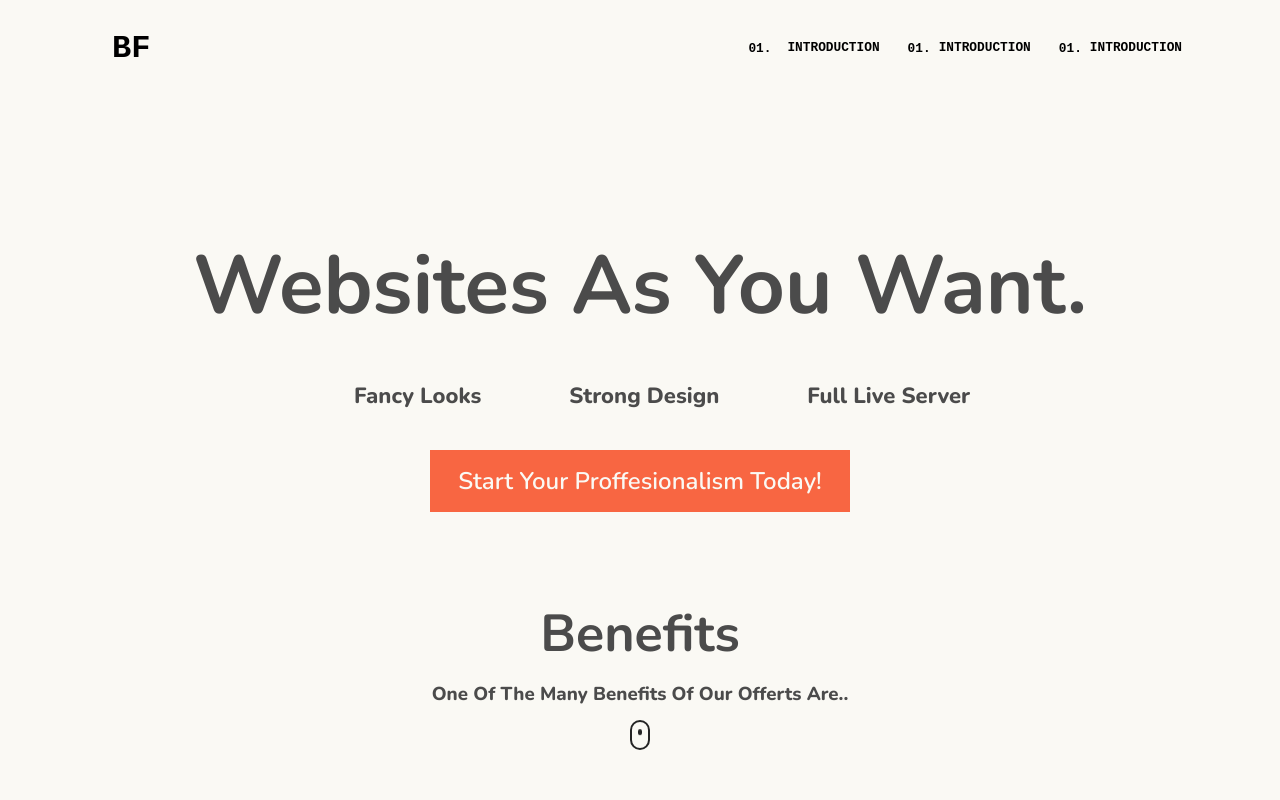
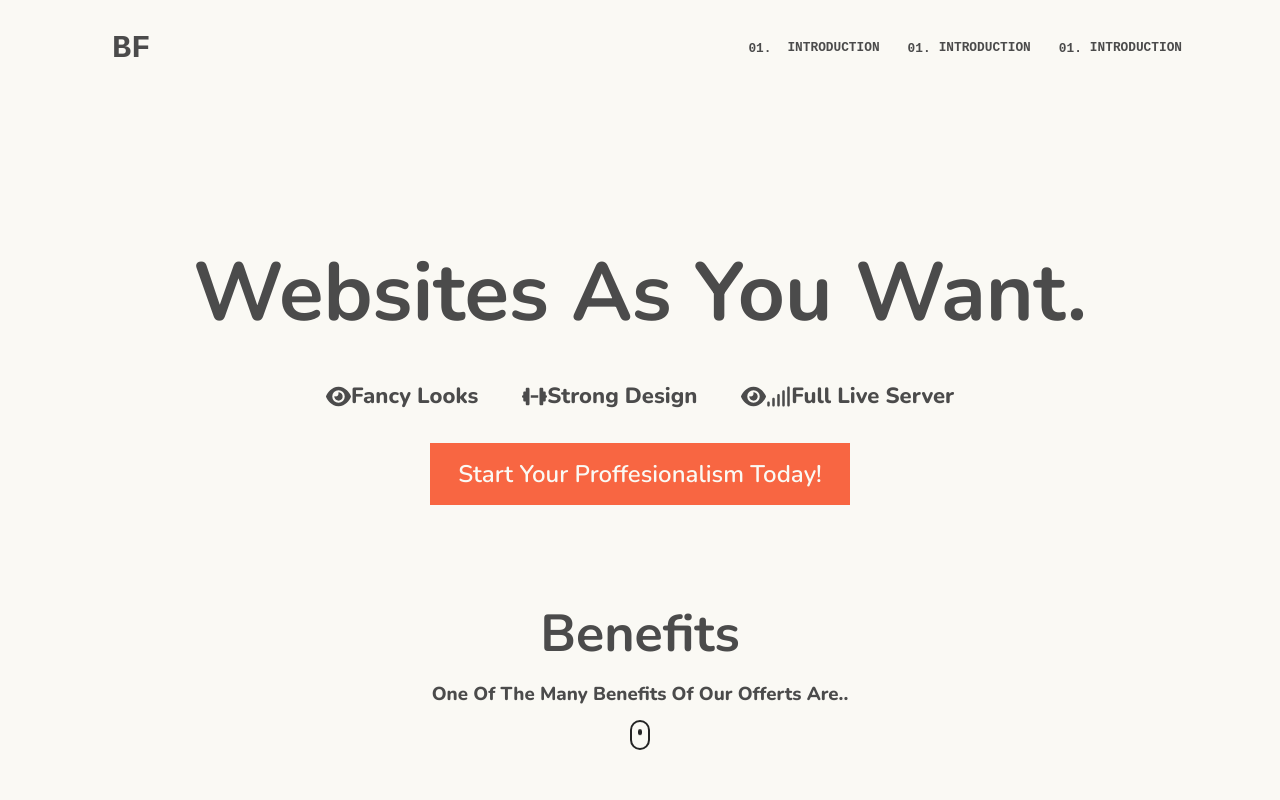
Before and after one commit to MateuszKretkowski/Project-BasicallyFrontend-React, a React (Create React App) app: page / in a window 1280 px wide. Shown: the top 800 px of the page. Built offline with nearby package versions, Linux system fonts and the light colour scheme.

Commit message:
added fontawesome icons

```diff
--- a/package.json
+++ b/package.json
@@ -12,6 +12,7 @@
     "@testing-library/jest-dom": "^5.16.5",
     "@testing-library/react": "^13.4.0",
     "@testing-library/user-event": "^13.5.0",
+    "babel-plugin-macros": "^3.1.0",
     "react": "^18.2.0",
     "react-dom": "^18.2.0",
     "react-router-dom": "^6.9.0",
--- a/src/components/Header/index.js
+++ b/src/components/Header/index.js
@@ -1,5 +1,7 @@
 import React, { useState, useEffect, useRef } from "react";
 import { useTransition, animated, useSpring } from "react-spring";
+import { FontAwesomeIcon } from '@fortawesome/react-fontawesome';
+import { faEnvelope, faEye, faDumbbell, faSignal } from '@fortawesome/free-solid-svg-icons';
 import "./HeaderElements.css";
 
 const Header = () => {
@@ -152,15 +154,17 @@
           <h1 class="title">Websites As You Want.</h1>
           <ul class="header_ul">
             <li class="header_li">
-              <i class="fa-solid fa-eye"></i>
+              <FontAwesomeIcon icon={faEye} className="icon" />
               <h3 class="header_li_desc">Fancy Looks</h3>
             </li>
             <li class="header_li">
-              <i class="fa-solid fa-dumbbell"></i>
+              <FontAwesomeIcon icon={faDumbbell} className="icon" />
+              <FontAwesomeIcon icon="fa-solid fa-dumbbell" />
               <h3 class="header_li_desc">Strong Design</h3>
             </li>
             <li class="header_li">
-              <i class="fa-solid fa-signal"></i>
+              <FontAwesomeIcon icon={faEye} className="icon" />
+              <FontAwesomeIcon icon={faSignal} className="icon" />
               <h3 class="header_li_desc">Full Live Server</h3>
             </li>
           </ul>
--- a/src/components/Navbar/NavbarElements.css
+++ b/src/components/Navbar/NavbarElements.css
@@ -61,7 +61,7 @@
     left: 0;
     width: 0;
     height: 100%;
-    background-color: #0b0b0b;
+    background-color: #4b4b4b;
     transition: all 300ms ease-out;
     z-index: -1;
   }
@@ -77,7 +77,7 @@
   h6 {
     font-family: 'Space Mono', monospace;
     font-size: clamp(.5rem, 1vw, 1rem);
-    color: black;
+    color: #4b4b4b;
     margin: 0;
     padding: 0;
     font-weight: 700;
@@ -88,7 +88,7 @@
     margin: 24px 24px;
     font-family: 'Space Mono', monospace;
     font-size: clamp(2rem, 2vw, 1rem);
-    color: black;
+    color: #4b4b4b;
     padding: 0rem clamp(.5rem, .5vw, 1rem);
   }
 
@@ -96,7 +96,7 @@
     font-weight: 600;
     font-family: 'Space Mono', monospace;
     font-size: clamp(2rem, 2vw, 1rem);
-    color: black;
+    color: #4b4b4b;
     padding: 0rem clamp(.5rem, .5vw, 1rem);
   }
 
@@ -105,7 +105,7 @@
     font-weight: 600;
     font-family: 'Space Mono', monospace;
     font-size: clamp(.5rem, 1vw, 1rem);
-    color: black;
+    color: #4b4b4b;
     padding: 0rem clamp(.5rem, .5vw, 1rem);
   }
 
```
Also changed, not shown: 1 other file (tests, documents, lock files or other folders).
